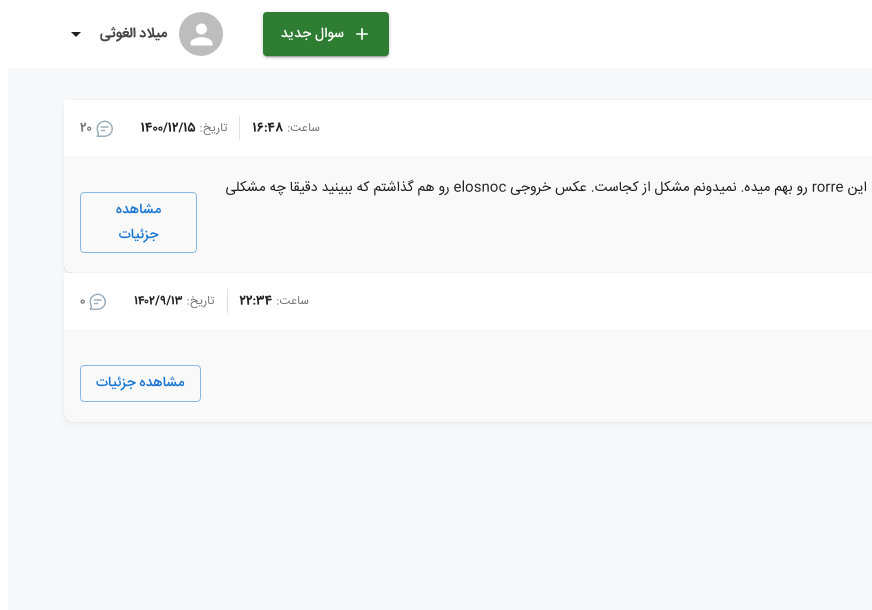
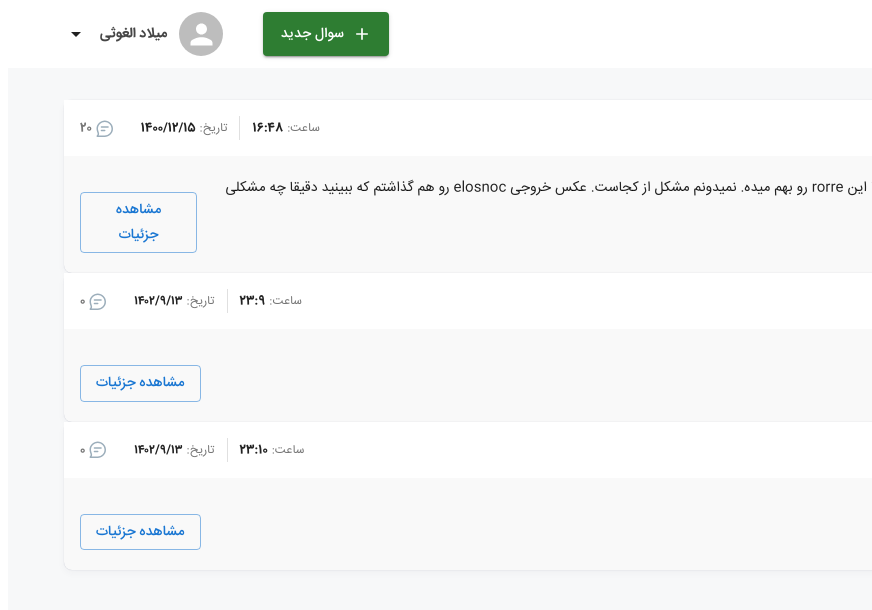
Before and after one commit to MohammadJavad-Alghosi78/karnameh, a Next.js app: page / in a window 1280 px wide. Shown: the top 610 px of the page, without its empty margins (408-1280 px from the left). Built offline with nearby package versions, Linux system fonts and the light colour scheme; data requests are answered from the project's data file.

Commit message:
feat: Implement get question, get all questions and create question services

```diff
--- a/db.json
+++ b/db.json
@@ -10,25 +10,35 @@
       "time": "16:48",
       "answers": [
         {
-          "name": "علی کیا",
+          "name": "میلاد الغوثی",
           "image": "",
-          "answer": "متغیر VNE رو توی فایلت تغییر بده درست میشه",
-          "date": "1400/12/15",
-          "time": "16:48",
+          "answer": "کلا node_modules رو پاک کن و دوباره نصب کن",
+          "date": "1390/02/25",
+          "time": "23:06",
           "answerId": "a1",
-          "likes": 25,
-          "disLikes": 2
+          "likes": 10,
+          "disLikes": 1
         }
       ]
     },
     {
-      "id": 1701716687266,
-      "title": "ssss",
-      "description": "fasfsadf",
+      "id": 1701718772618,
+      "title": "test",
+      "description": "test",
       "image": "",
       "date": "۱۴۰۲/۹/۱۳",
       "numOfAnswers": 0,
-      "time": "22:34",
+      "time": "23:9",
+      "answers": []
+    },
+    {
+      "id": 1701718854609,
+      "title": "test",
+      "description": "aaaa",
+      "image": "",
+      "date": "۱۴۰۲/۹/۱۳",
+      "numOfAnswers": 0,
+      "time": "23:10",
       "answers": []
     }
   ]
--- a/src/components/shared/Header/index.tsx
+++ b/src/components/shared/Header/index.tsx
@@ -18,7 +18,7 @@ import { words } from "@/strings";
 import { StyledBox } from "./styled";
 import { useState } from "react";
 import { useForm } from "react-hook-form";
-import { useMutation } from "react-query";
+import { useMutation, useQueryClient } from "react-query";
 import { QuestionServices } from "@/services";
 import { IQuestion } from "@/services/questions/types";
 
@@ -30,11 +30,17 @@ const Header = (props: IHeaderProps) => {
   const theme = useTheme();
   const [isAddModalOpen, setIsAddModalOpen] = useState(false);
 
-  const mutation = useMutation((q: IQuestion) => {
-    return QuestionServices.createQuestion(q);
+  const queryClient = useQueryClient();
+  const mutation = useMutation({
+    mutationFn: (q: IQuestion) => {
+      return QuestionServices.createQuestion(q);
+    },
+    onSuccess: () => {
+      queryClient.invalidateQueries({ queryKey: ["questions"] });
+    },
   });
 
-  const { register, handleSubmit } = useForm({
+  const { register, handleSubmit, reset } = useForm({
     mode: "onChange",
     defaultValues: {
       title: "",
@@ -58,14 +64,21 @@ const Header = (props: IHeaderProps) => {
       answers: [],
     };
 
+    queryClient.invalidateQueries();
     mutation.mutate(question);
+    setIsAddModalOpen(false);
+  };
+
+  const handleCloseModal = () => {
+    setIsAddModalOpen(false);
+    reset();
   };
 
   return (
     <>
       <Modal
         open={isAddModalOpen}
-        onClose={() => setIsAddModalOpen(false)}
+        onClose={handleCloseModal}
         aria-labelledby="modal-modal-title"
         aria-describedby="modal-modal-description"
       >
@@ -126,7 +139,7 @@ const Header = (props: IHeaderProps) => {
               gap="16px"
               marginTop="24px"
             >
-              <Button variant="text" color="success">
+              <Button variant="text" color="success" onClick={handleCloseModal}>
                 {words.cancel}
               </Button>
               <Button
--- a/src/services/questions/index.ts
+++ b/src/services/questions/index.ts
@@ -3,9 +3,10 @@ import { CreateQuestion, GetQuestion, GetQuestions } from "./types";
 
 class QuestionServices {
   static getQuestions: GetQuestions = () => http.get("/questions/");
+  static getQuestion: GetQuestion = (id) => http.get(`/questions/${id}/`);
+
   static createQuestion: CreateQuestion = (question) =>
     http.post("/questions/", question);
-  static getQuestion: GetQuestion = (id) => http.get(`/questions/${id}/`);
 }
 
 export default QuestionServices;
--- a/src/services/questions/types.ts
+++ b/src/services/questions/types.ts
@@ -24,7 +24,7 @@ export interface IQuestion {
 }
 
 export type GetQuestions = () => Promise<AxiosResponse<Array<IQuestion>>>;
-export type GetQuestion = (id: string | number) => any;
+export type GetQuestion = (id: string | number) => Promise<AxiosResponse<any>>;
 export type CreateQuestion = (
   question: IQuestion
 ) => Promise<AxiosResponse<any>>;
```
Also changed, not shown: src/app/question/[id]/page.tsx (+35 -18 lines).
